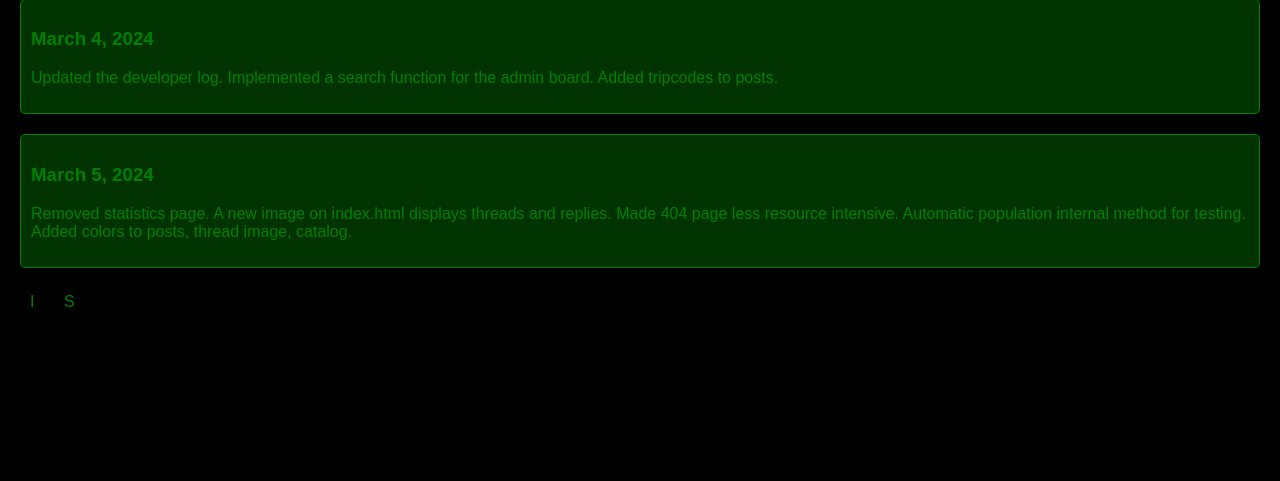
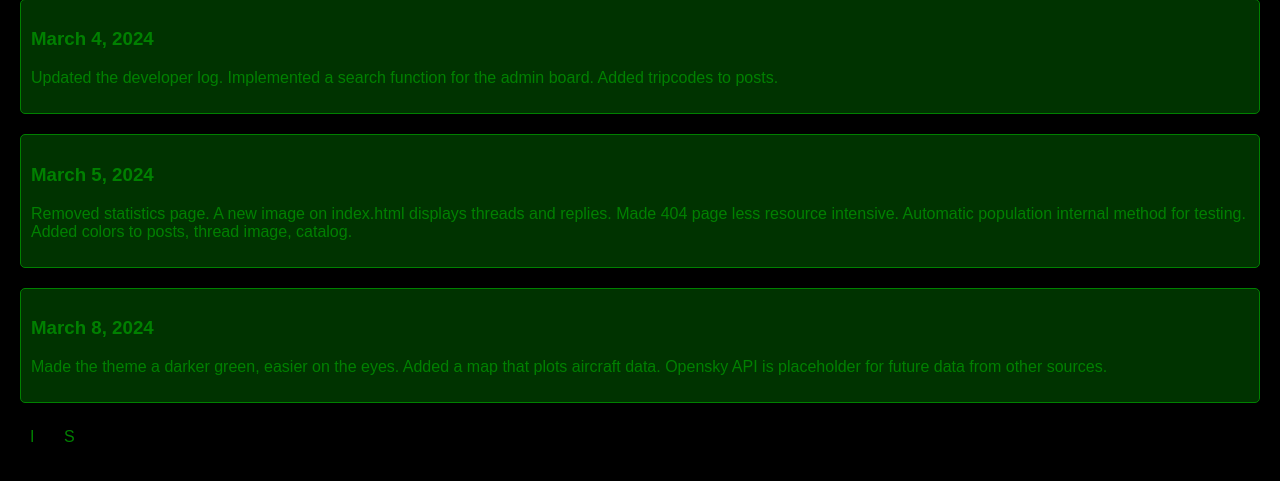
Before and after one commit to hcm444/noob, a Flask app: page /about in a window 1280 px wide. Shown: the part 289-770 px from the top of the page. Run offline with Flask 3, Linux system fonts and the light colour scheme; some libraries are stand-ins or nearby versions.

Commit message:
Finally integrated Aircraft Map
Fixed picky requirements.txt

blog post

```diff
--- a/templates/about.html
+++ b/templates/about.html
@@ -229,6 +229,12 @@
                 Removed statistics page. A new image on index.html displays threads and replies. Made 404 page less resource intensive. Automatic population internal method for testing. Added colors to posts, thread image, catalog.
             </p>
         </div>
+        <div class="logPost">
+            <h3>March 8, 2024</h3>
+            <p>
+                Made the theme a darker green, easier on the eyes. Added a map that plots aircraft data. Opensky API is placeholder for future data from other sources.
+            </p>
+        </div>
         <!-- Add more log posts as you update your project -->
     </div>
 <a class="toggle-replies-button" href="{{ url_for('home')}}"> I </a>
```
